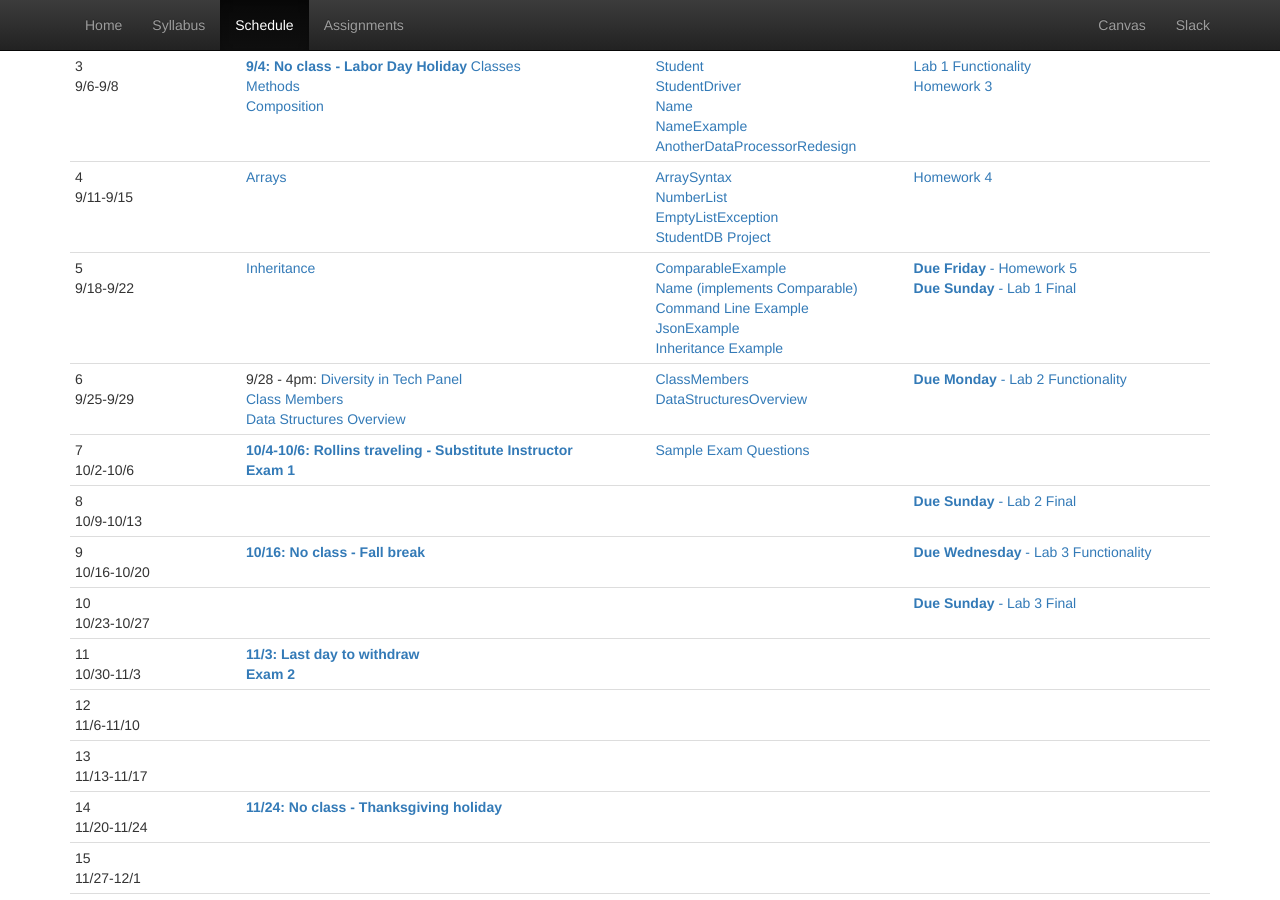
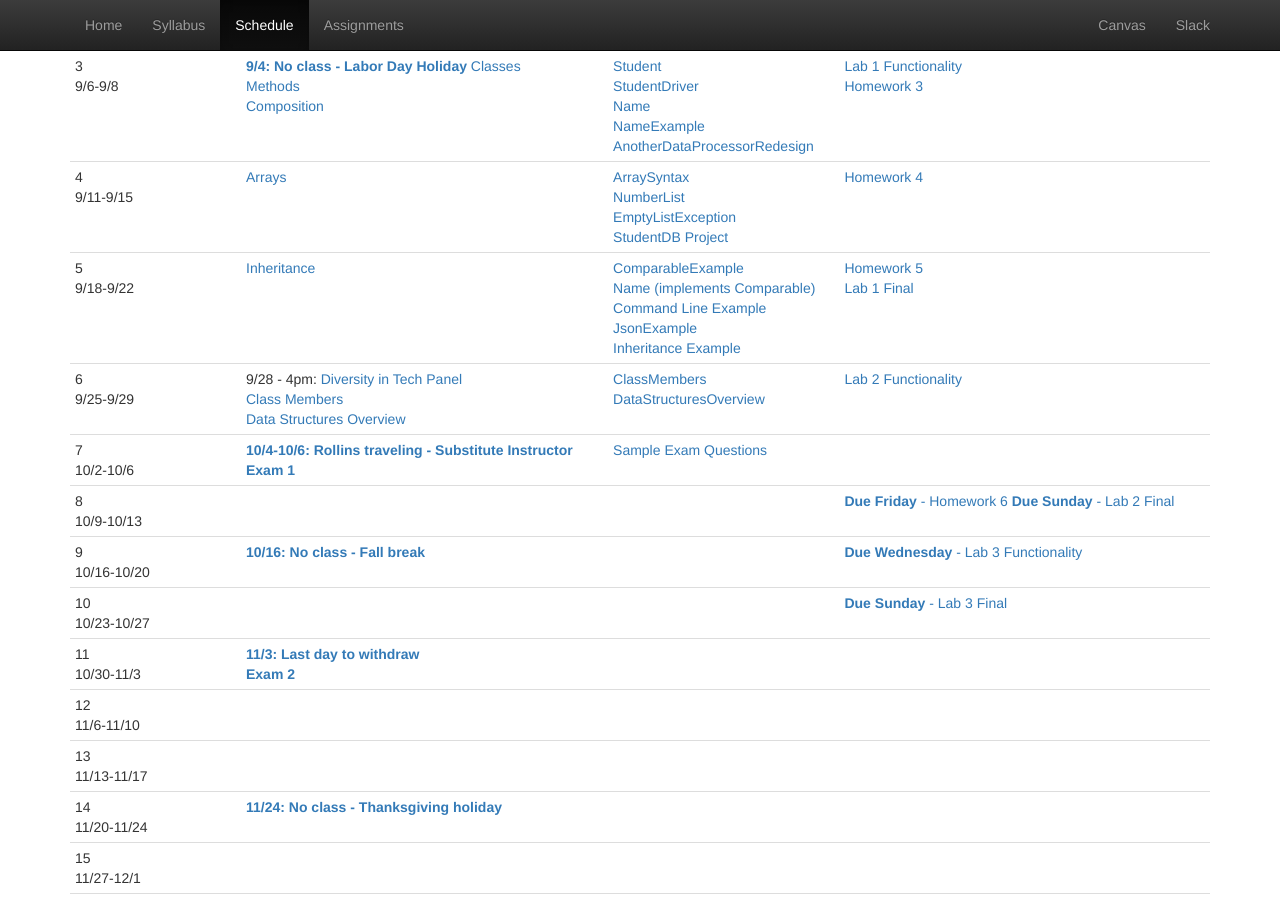
Before and after one commit to CS514-F17/cs514-f17.github.io, a Jekyll site: the page built from schedule.html, in a window 1280 px wide and 900 px high, scrolled down 422 px. Built offline with Jekyll 4.4.1, drawn with Linux system fonts in a browser that asks for light colours.

Commit message:
add homework 6

```diff
--- a/schedule.html
+++ b/schedule.html
@@ -141,8 +141,8 @@ title: Schedule
 			<a href="https://github.com/CS514-F17/InheritanceExample">Inheritance Example</a><br/>
 		</td>
 		<td>
-			<a href="https://github.com/CS514-F17/Homework5/blob/master/README.md"><strong>Due Friday</strong> - Homework 5</a><br/>
- 			<a href="https://github.com/CS514-F17/Lab1/blob/master/README.md"><strong>Due Sunday</strong> - Lab 1 Final</a>
+			<a href="https://github.com/CS514-F17/Homework5/blob/master/README.md">Homework 5</a><br/>
+ 			<a href="https://github.com/CS514-F17/Lab1/blob/master/README.md">Lab 1 Final</a>
 
 		</td>
 	</tr>
@@ -160,7 +160,7 @@ title: Schedule
 		        <a href="https://github.com/CS514-F17/code/tree/master/DataStructuresOverview">DataStructuresOverview</a><br/>
 		</td>
 		<td>
- 				<a href="https://github.com/CS514-F17/Lab2/blob/master/README.md"><strong>Due Monday</strong> - Lab 2 Functionality</a>
+ 				<a href="https://github.com/CS514-F17/Lab2/blob/master/README.md">Lab 2 Functionality</a>
 		</td>
 	</tr>
 	<tr>
@@ -194,6 +194,7 @@ title: Schedule
 		<td>
 		</td>
 		<td>
+ 				<a href="https://github.com/CS514-F17/Homework5/blob/master/README.md"><strong>Due Friday</strong> - Homework 6</a>
  				<a href="https://github.com/CS514-F17/Lab2/blob/master/README.md"><strong>Due Sunday</strong> - Lab 2 Final</a>
 		</td>
 	</tr>
```
